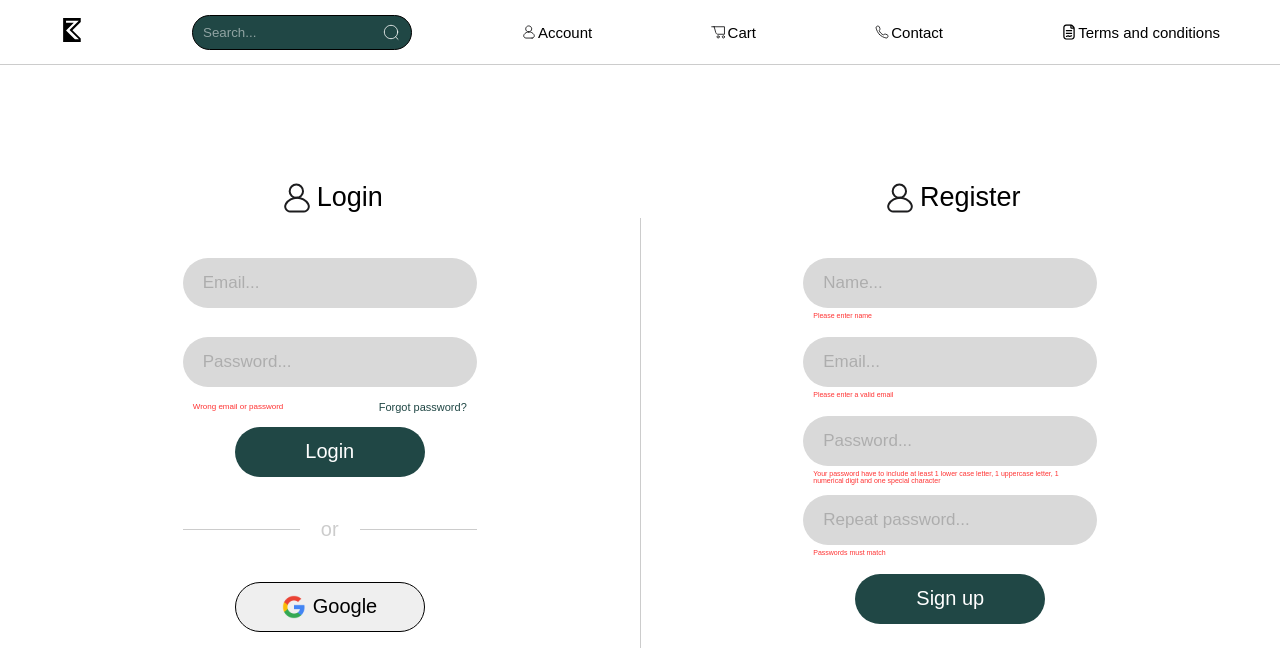
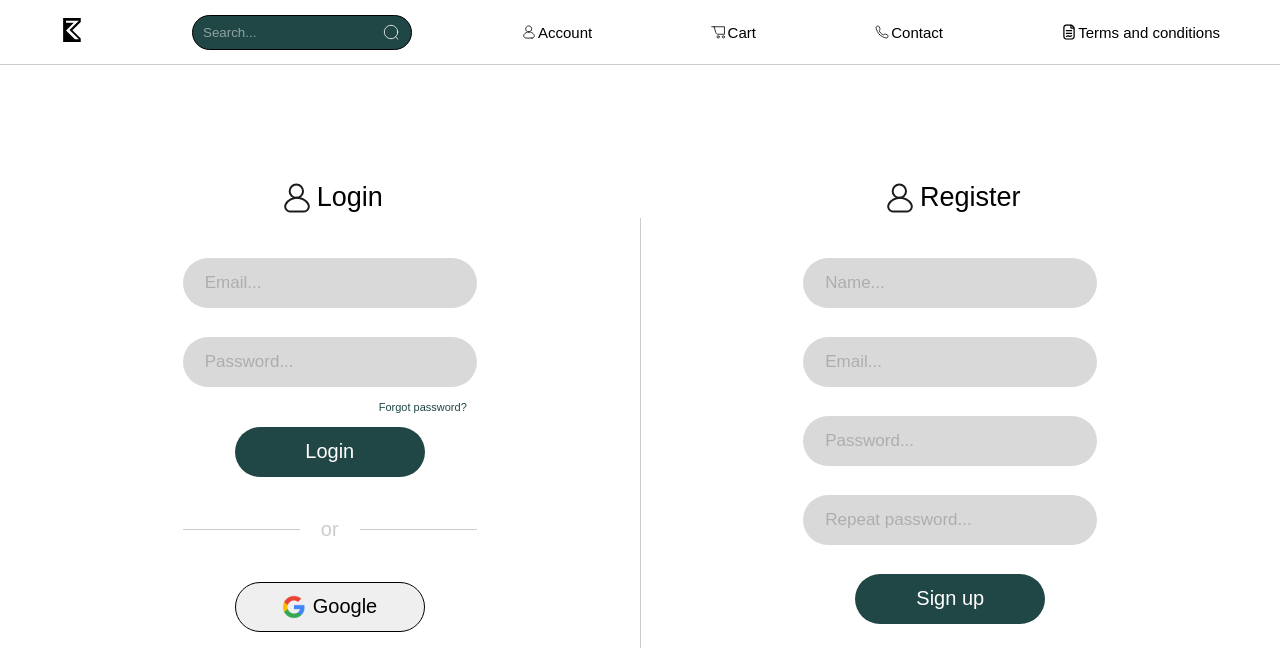
Before and after one commit to Zaluskyy/ecommerce, a Next.js app: page /account in a window 1280 px wide. Shown: the top 670 px of the page. Built offline with nearby package versions, Linux system fonts and the light colour scheme; a web font is replaced by a local one.

Commit message:
Added Formik validation to register and login

```diff
--- a/package.json
+++ b/package.json
@@ -21,6 +21,7 @@
     "react": "18.2.0",
     "react-dom": "18.2.0",
     "sass": "^1.66.1",
-    "typescript": "5.2.2"
+    "typescript": "5.2.2",
+    "yup": "^1.2.0"
   }
 }
--- a/src/app/account/Login.tsx
+++ b/src/app/account/Login.tsx
@@ -4,6 +4,10 @@ import Link from 'next/link';
 import Image from 'next/image';
 
 import googleicon from '../../../public/img/icon/google.svg';
+
+import { loginSchema } from './Schema';
+
+import { Field, Form, Formik } from 'formik'
 
 
 
@@ -15,25 +19,47 @@ interface LoginProps{
 const Login: React.FC<LoginProps> = ({ setLoginOrRegister, mobile }) => {
 
     const handleLogin = ()=>{
-
+        console.log("handleLogin")
     }
 
     return(
         <div className={style.Login}>
-            <form onSubmit={handleLogin}>
-                <input placeholder='Email...' type="email"/>
-                <input placeholder='Password...' type="password"/>
-                <div>
-                    <span className={style.invalidData}>Wrong email or password</span>
-                    <Link className={style.forgotPassword} href="/account/forgot-password">
-                    Forgot password?
-                    </Link>
 
-                </div>
+            <Formik
+            initialValues={{email: '', password: ''}}
+            validationSchema={loginSchema}
+            onSubmit={handleLogin}
+            >
+                {({ errors, touched }) => (
+                    <Form>
+                        <Field
+                        placeholder="Email..."
+                        type="email"
+                        name="email"
+                        className={errors.email&&touched.email&&style.errorInput}
+                        />
 
+                        <Field
+                        placeholder="Password..."
+                        type="password"
+                        name="password"
+                        className={errors.password&&touched.password&&style.errorInput}
+                        />
 
-                <button>Login</button>
-            </form>
+                        <div>
+                            <span className={style.invalidData}>
+                                {/* Wrong email or password */}
+                            </span>
+                            <Link className={style.forgotPassword} href="/account/forgot-password">
+                                Forgot password?
+                            </Link>
+                        </div>
+
+                        <button type="submit">Login</button>
+                    </Form>
+                )}
+
+            </Formik>
 
             <div className={style.or}>
                 <div></div>
--- a/src/app/account/Register.tsx
+++ b/src/app/account/Register.tsx
@@ -1,7 +1,9 @@
 import * as React from 'react';
 import style from './style/Register.module.scss';
 
-import { useFormik } from 'formik';
+import { registerSchema } from './Schema';
+
+import { Field, Form, Formik } from 'formik'
 
 
 interface RegisterProps{
@@ -12,39 +14,67 @@ interface RegisterProps{
 const Register: React.FC<RegisterProps> = ({ setLoginOrRegister, mobile }) => {
 
 
-    // const {} = useFormik({
-    //     initialValues: {
-    //         email
-    //     }
-    // })
-
+    const handleSubmit = ()=>{
+        console.log("handleSubmit")
+    }
 
     return(
-        <form className={style.Register}>
-            <input placeholder='Name...' type="text"/>
+        <Formik
+        initialValues={{ name: '', email: '', password: '', confirmPassword: '' }}
+        validationSchema={registerSchema}
+        onSubmit={handleSubmit}
+        >
+            {({ errors, touched }) => (
+            <Form className={style.Register}>
+                <Field
+                placeholder="Name..."
+                type="text"
+                name="name"
+                className={errors.name&&touched.name&&style.errorInput}
+                />
                 <div className={style.errorContainer}>
-                <span className={style.error}>Please enter name</span>
-            </div>
-            <input placeholder='Email...' type="email"/>
-            <div className={style.errorContainer}>
-                <span className={style.error}>Please enter a valid email</span>
-            </div>
-            <input placeholder='Password...' type="password"/>
-            <div className={style.errorContainer}>
-                <span className={style.error}>Your password have to include at least 1 lower case letter, 1 uppercase letter, 1 numerical digit and one special character</span>
-            </div>
-            <input placeholder='Repeat password...' type="password"/>
-            <div className={style.errorContainer}>
-                <span className={style.error}>Passwords must match</span>
+                    {errors.name&&touched.name&&<span className={style.error}>{errors.name}</span>}
                 </div>
 
-            <button className={style.signUp}>Sign up</button>
+                <Field
+                placeholder="Email..."
+                type="email"
+                name="email"
+                className={errors.email&&touched.email&&style.errorInput}
+                />
+                <div className={style.errorContainer}>
+                    {errors.email&&touched.email&&<span className={style.error}>{errors.email}</span>}
+                </div>
+
+                <Field
+                placeholder="Password..."
+                type="password"
+                name="password"
+                className={errors.password&&touched.password&&style.errorInput}
+                />
+                <div className={style.errorContainer}>
+                    {errors.password&&touched.password&&<span className={style.error}>{errors.password}</span>}
+                </div>
+
+                <Field
+                placeholder="Repeat password..."
+                name="confirmPassword"
+                type="password"
+                className={errors.confirmPassword&&touched.confirmPassword&&style.errorInput}
+                />
+                <div className={style.errorContainer}>
+                    {errors.confirmPassword&&touched.confirmPassword&&<span className={style.error}>{errors.confirmPassword}</span>}
+                </div>
+
+                <button type="submit" className={style.signUp}>Sign up</button>
 
                 {mobile&&<div className={style.existAccount}>
                     <span>You already have an account?</span>
                     <span onClick={()=>{setLoginOrRegister('LOGIN')}}>Login</span>
                 </div>}
-        </form>
+            </Form>
+            )}
+        </Formik>
     )
 }
 
--- /dev/null
+++ b/src/app/account/Schema.tsx
@@ -0,0 +1,31 @@
+import * as yup from 'yup'
+
+const passwordRules = /^(?=.*\d)(?=.*[a-z])(?=.*[A-Z])(?=.*[\W_]).{8,}$/;
+
+export const registerSchema = yup.object().shape({
+    name: yup
+    .string()
+    .required("Required"),
+    email: yup
+        .string()
+        .email("Please enter a valid email")
+        .required("Required"),
+    password: yup.string()
+        // .min(8)
+        .matches(passwordRules, {message: "Your password have to include at least 1 lower case letter, 1 uppercase letter, 1 numerical digit and one special character"})
+        .required("Required"),
+    confirmPassword: yup
+        .string()
+         .oneOf([yup.ref('password')], "Passwords must match")
+        .required("Required")
+})
+
+export const loginSchema = yup.object().shape({
+    email: yup
+        .string()
+        .email("Please enter a valid email")
+        .required("Required"),
+    password: yup
+        .string()
+        .required()
+})
--- a/src/app/account/style/Login.module.scss
+++ b/src/app/account/style/Login.module.scss
@@ -22,6 +22,7 @@
             padding: 20px;
             background-color: #d9d9d9;
             font-size: 17px;
+            border: 2px solid transparent;
 
             &::placeholder{
                 color: rgba(0, 0, 0, 0.2);
@@ -29,7 +30,10 @@
         }
         input[type=email]{
             margin-bottom: 29px;
+        }
 
+        .errorInput{
+            border-color: #ee5656;
         }
 
         div{
--- a/src/app/account/style/Register.module.scss
+++ b/src/app/account/style/Register.module.scss
@@ -15,10 +15,15 @@ form.Register{
         padding: 20px;
         background-color: #d9d9d9;
         font-size: 17px;
+        border: 2px solid transparent;
 
         &::placeholder{
             color: rgba(0, 0, 0, 0.2);
         }
+    }
+
+    .errorInput{
+        border-color: #ee5656;
     }
 
     .errorContainer{
@@ -30,7 +35,7 @@ form.Register{
         margin-bottom: 8px;
 
         .error{
-            color: #ff3333;
+            color: #ee5656;
         }
     }
 
```
Also changed, not shown: 1 other file (tests, documents, lock files or other folders). Lines whose indentation alone changed are shown as unchanged.
